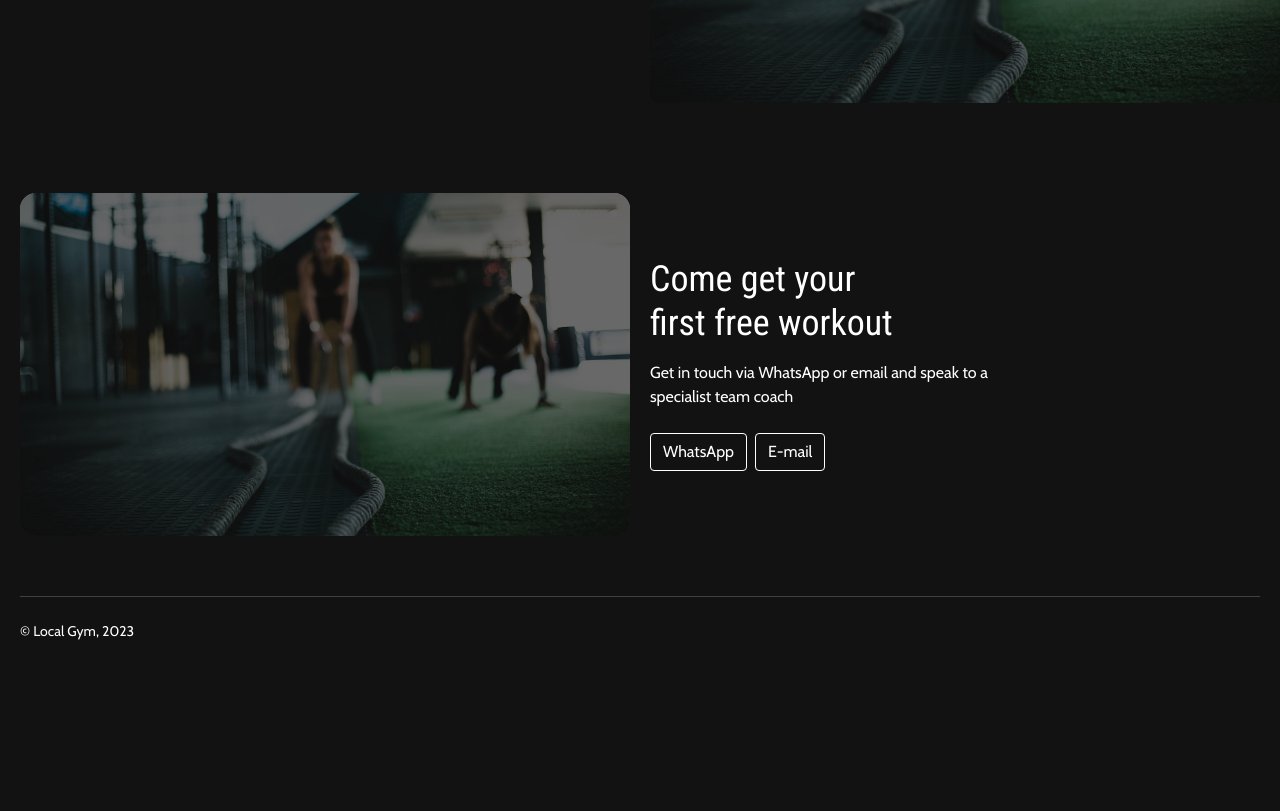
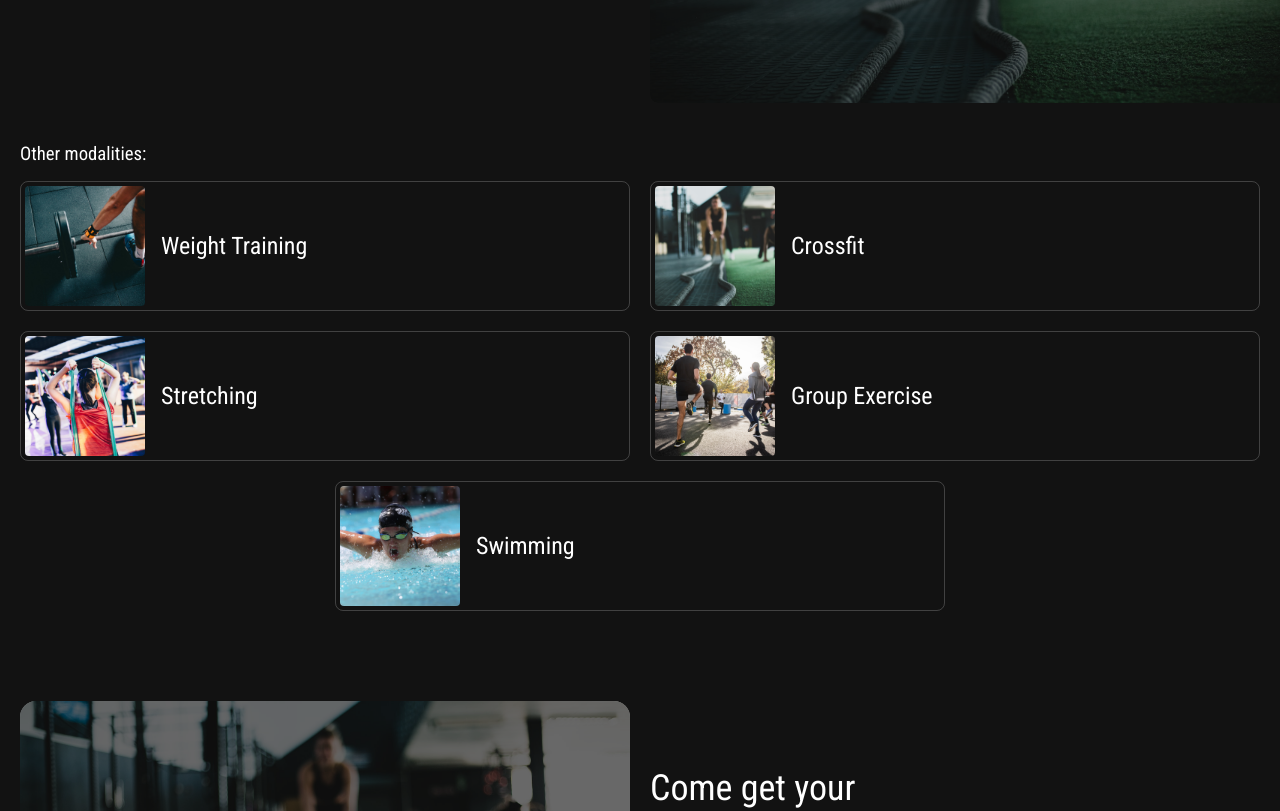
Before and after one commit to Vlosada7/academiaLocal, a SvelteKit app: page /modalities/crossfit in a window 1280 px wide. Shown: the part 377-1188 px from the top of the page. Before the commit the page ends 1043 px from the top, so only its background shows below. Built offline with nearby package versions, Linux system fonts and the light colour scheme.

Commit message:
reuse components

```diff
--- a/src/lib/Card.svelte
+++ b/src/lib/Card.svelte
@@ -2,10 +2,9 @@
   export let info;
   import { page } from '$app/stores'
 
-  let archive = $page.route.id;
 </script>
 
-<a href="{archive}/{info.slug}" class="card">
+<a href="/modalities/{info.slug}" class="card">
   <img src="{info.img}" alt="" width="120" height="120">
   <h2>{info.name}</h2>
 </a>
--- a/src/routes/modalities/[slug]/+page.svelte
+++ b/src/routes/modalities/[slug]/+page.svelte
@@ -2,11 +2,35 @@
   import { page } from '$app/stores'
   import { modalities } from '$lib/stores'
 	import IntroSingle from '$lib/IntroSingle.svelte';
+	import Card from '../../../lib/Card.svelte';
 
   let modalitie = $page.params.slug
 
   let data = $modalities.find(e => e.slug === modalitie);
-  console.log(data);
 </script>
 
 <IntroSingle data={data}/>
+
+<section class="related">
+  <div class="related__wrapper wrap">
+    <h3>Other modalities:</h3>
+    <div class="list">
+      {#each $modalities as info}
+      <Card info={info}/>
+      {/each}
+    </div>
+  </div>
+</section>
+
+<style>
+  .related {
+    margin-top: 40px;
+  }
+  .list {
+    display: flex;
+    flex-wrap: wrap;
+    gap: 20px;
+    justify-content: center;
+    margin-top: 16px;
+  }
+</style>
```
